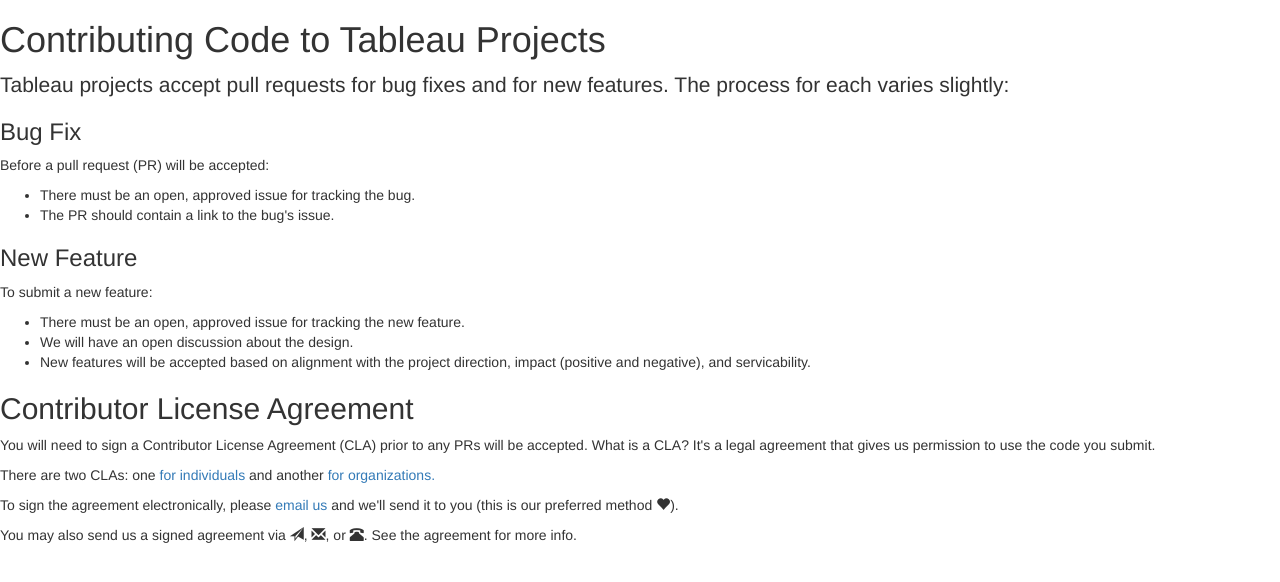
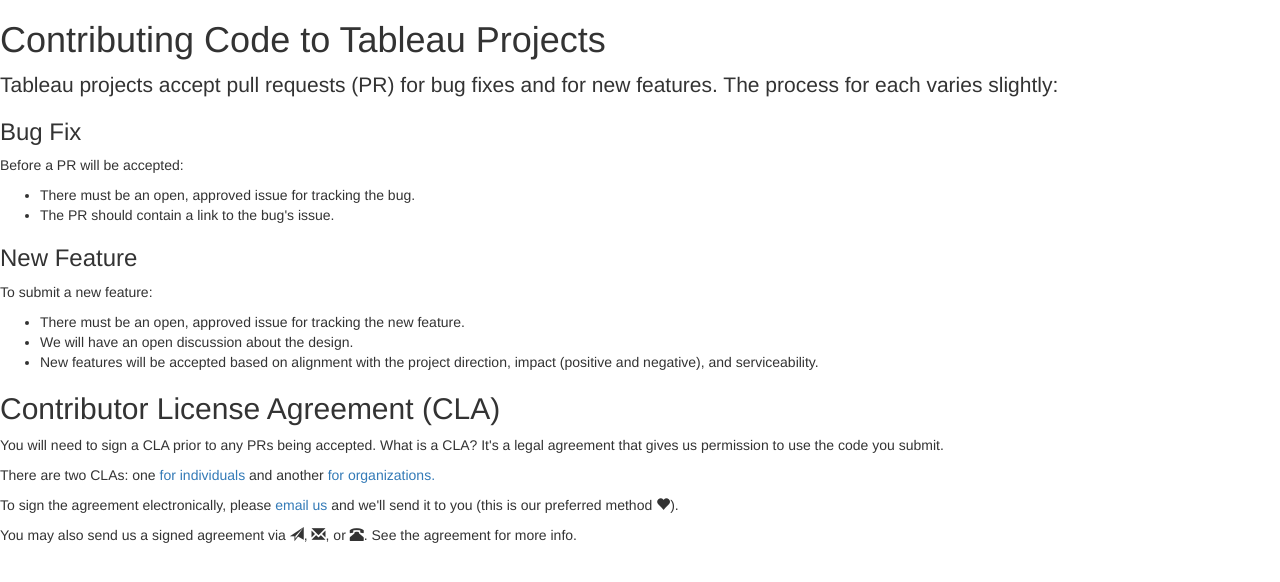
Before and after one commit to tableau/tableau.github.io, a plain HTML site: page index.html in a window 1280 px wide. Drawn offline with nearby package versions, Linux system fonts and the light colour scheme.

Commit message:
Spelling & grammar fixes

```diff
--- a/index.html
+++ b/index.html
@@ -9,9 +9,9 @@
   </head>
   <body>
     <h1>Contributing Code to Tableau Projects</h1>
-    <p class="lead">Tableau projects accept pull requests for bug fixes and for new features. The process for each varies slightly:</p>
+    <p class="lead">Tableau projects accept pull requests (PR) for bug fixes and for new features. The process for each varies slightly:</p>
     <h3>Bug Fix</h3>
-    <p>Before a pull request (PR) will be accepted:</p>
+    <p>Before a PR will be accepted:</p>
     <ul>
         <li>There must be an open, approved issue for tracking the bug.</li>
         <li>The PR should contain a link to the bug's issue.</li>
@@ -21,10 +21,10 @@
     <ul>
         <li>There must be an open, approved issue for tracking the new feature.</li>
         <li>We will have an open discussion about the design.</li>
-        <li>New features will be accepted based on alignment with the project direction, impact (positive and negative), and servicability.</li>
+        <li>New features will be accepted based on alignment with the project direction, impact (positive and negative), and serviceability.</li>
     </ul>
-    <h2>Contributor License Agreement</h2>
-    <p>You will need to sign a Contributor License Agreement (CLA) prior to any PRs will be accepted. What is a CLA? It's a legal agreement that gives us permission to use the code you submit.</p>
+    <h2>Contributor License Agreement (CLA)</h2>
+    <p>You will need to sign a CLA prior to any PRs being accepted. What is a CLA? It's a legal agreement that gives us permission to use the code you submit.</p>
     <p>There are two CLAs: one <a href="./2016.01-TableauIndividualCLA.pdf">for individuals</a> and another <a href="./2016.01-TableauCorpCLA.pdf">for organizations.</a></p>
     <p>To sign the agreement electronically, please <a href="mailto:legal@tableau.com?subject=Tableau%20CLA%20Request">email us</a> and we'll send it to you (this is our preferred method <span class="glyphicon glyphicon-heart"></span>).</p>
     <p>You may also send us a signed agreement via <span class="glyphicon glyphicon-send" title="email"></span>, <span class="glyphicon glyphicon-envelope" title="snail mail"></span>, or <span class="glyphicon glyphicon-phone-alt" title="facsimile"></span>. See the agreement for more info.</p>
```
